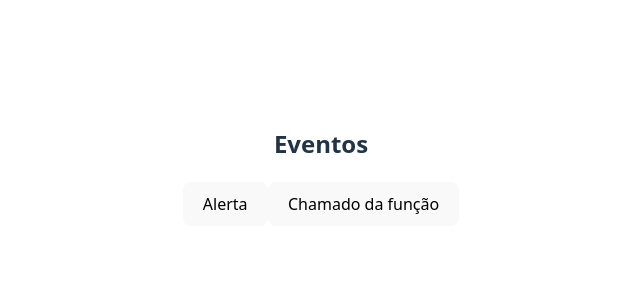
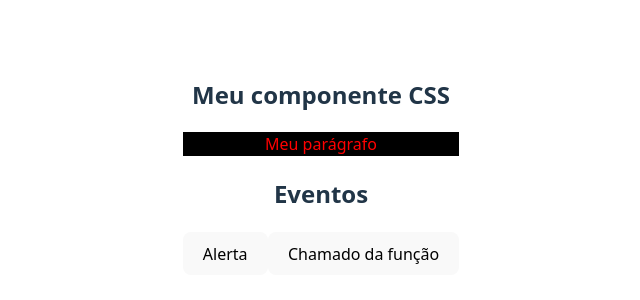
Before and after one commit to joelsonlins/avanti-innovation-class-2025, a React (Vite) app in the folder REACT/1_components/: page / in a window 1280 px wide. Shown: the part 234-534 px from the top of the page, without its empty margins (319-959 px from the left). Built offline with nearby package versions, Linux system fonts and the light colour scheme.

Commit message:
React - Aula 10 - css inline

```diff
--- a/REACT/1_components/src/App.jsx
+++ b/REACT/1_components/src/App.jsx
@@ -3,12 +3,16 @@ import './App.css'
 import TextComponent from './components/TextComponent'
 import { SecondText, ThirdText } from './components/OtherComponents'
 import Events from './components/Events'
+import MyCSSComponent from './components/MyCSSComponent/MyCSSComponent'
 
 function App() {
 
 
   return (
     <>
+    <h2>Meu componente CSS</h2>
+    <MyCSSComponent></MyCSSComponent>
+
     <h2>Eventos</h2>
     <Events></Events>
 
--- /dev/null
+++ b/REACT/1_components/src/components/MyCSSComponent/MyCSSComponent.jsx
@@ -0,0 +1,17 @@
+import React from 'react'
+
+const MyCSSComponent = () => {
+
+  const cssInline = {
+    color:"#F00",
+    FontSize: "20px",
+    backgroundColor: "#000"
+  }
+  return (
+<>
+<p style={cssInline}>Meu parágrafo</p>
+</>
+  )
+}
+
+export default MyCSSComponent
```
